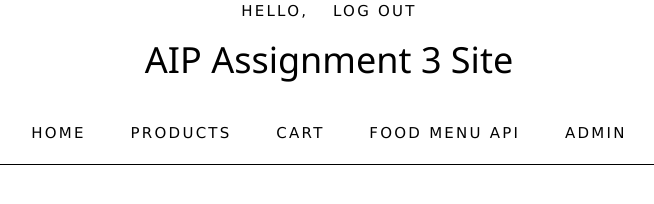
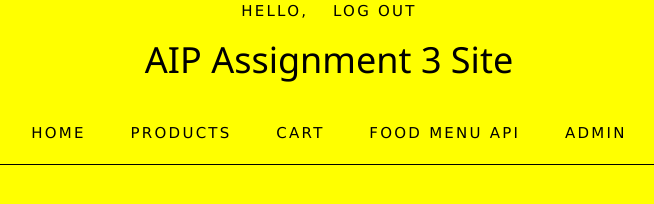
Before and after one commit to shawnkim8332/aipass3, a website: page views/index.html in a window 1280 px wide. Shown: the whole page, without its empty margins (311-965 px from the left). Drawn offline with nearby package versions, Linux system fonts and the light colour scheme; some packages are replaced by stand-ins of ours.

Commit message:
changed background color

```diff
--- a/views/index.html
+++ b/views/index.html
@@ -18,7 +18,7 @@
         <base href="/">
         <title>AIP Assesment Website</title>
     </head>
-    <body ng-app="frontApp">
+    <body ng-app="frontApp" style="background-color: #ffff00">
 		<header>
         	<div ng-controller="userCtrl">
                 <div class="header-top not-logged-in" ng-show="{{user === ''}}">
```
